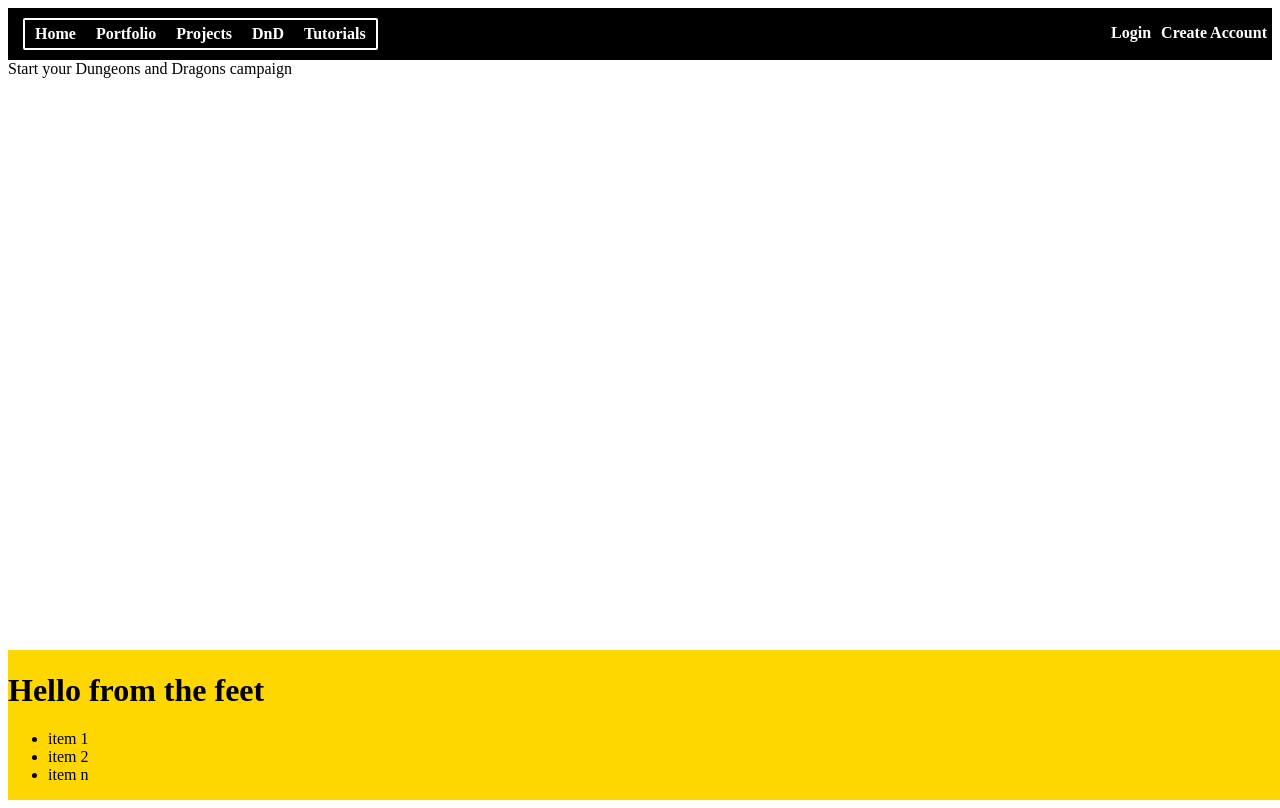
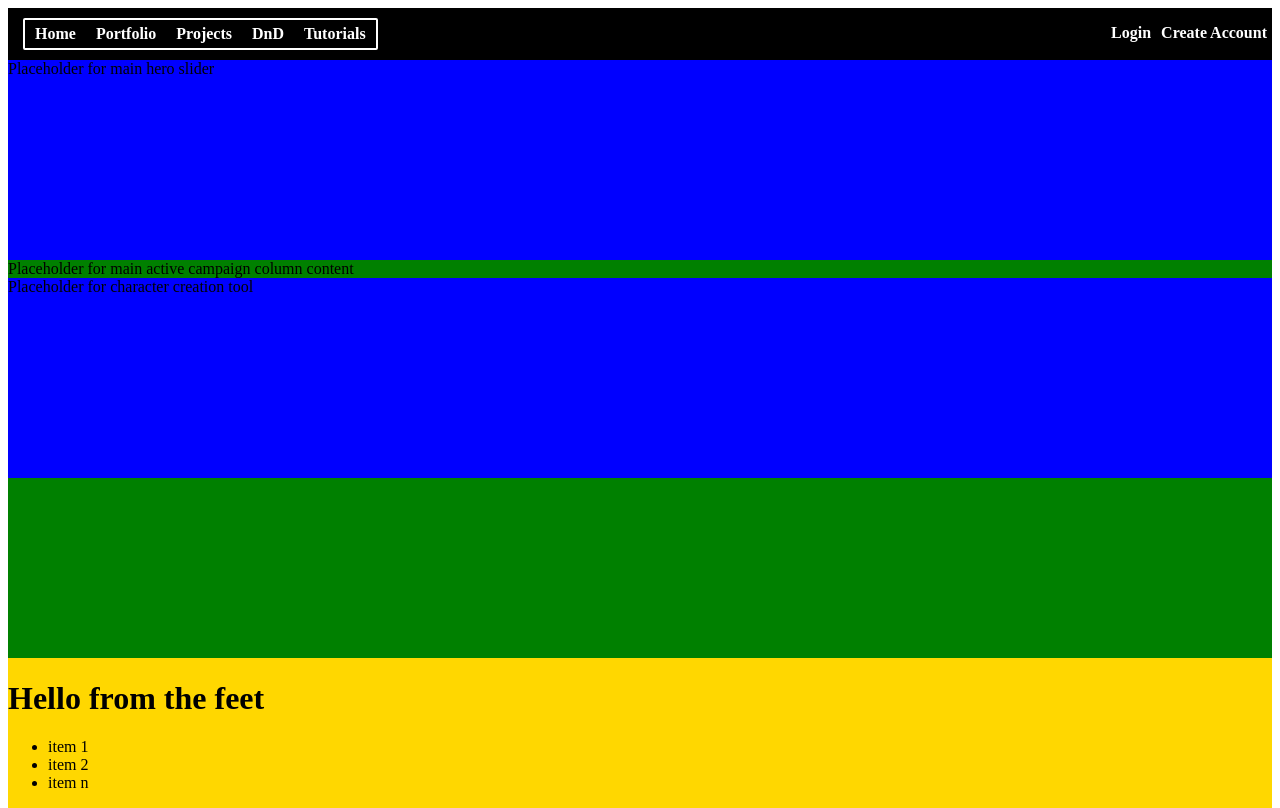
Before and after one commit to EternalVigil/TheEternalVigil, a React (Create React App) app: page /dnd in a window 1280 px wide. Built offline with nearby package versions, Linux system fonts and the light colour scheme.

Commit message:
added new elements to DnD pages, added firebase-tools to package.json

```diff
--- a/src/App.css
+++ b/src/App.css
@@ -15,6 +15,7 @@
   position: relative;
   float: left;
   flex-direction: column;
+  min-height: 100vh;
   height: 100%;
   width: 100%;
   margin: 0;
--- a/src/App.scss
+++ b/src/App.scss
@@ -20,6 +20,7 @@ $break-medium: 850px;
 	position: relative;
 	float: left;
 	flex-direction: column;
+	min-height: 100vh;
 	height: 100%;
 	width: 100%;
 	margin: 0;
--- /dev/null
+++ b/src/CampaignSelector.js
@@ -0,0 +1,13 @@
+import React, { Component } from 'react';
+
+class CampaignSelector extends Component {
+	render() {
+		return (
+			<div className = 'activeCampaigns'>
+			Placeholder for main active campaign column content
+			</div>
+			);
+	}
+}
+
+export default CampaignSelector;
--- /dev/null
+++ b/src/CreateCharacterHero.js
@@ -0,0 +1,13 @@
+import React, { Component } from 'react';
+
+class CreateCharacterHero extends Component {
+	render() {
+		return (
+			<div className = 'mainHero'>
+			Placeholder for character creation tool
+			</div>
+			);
+	}
+}
+
+export default CreateCharacterHero;
--- /dev/null
+++ b/src/DnDHero.js
@@ -0,0 +1,13 @@
+import React, { Component } from 'react';
+
+class DnDHero extends Component {
+	render() {
+		return (
+			<div className='mainHero'>
+			Placeholder for main hero slider
+			</div>
+			);
+	}
+}
+
+export default DnDHero;
--- a/src/routes/DnD.js
+++ b/src/routes/DnD.js
@@ -1,14 +1,20 @@
 import React, { Component } from 'react';
 import Header from '../Header.js';
 import Footer from '../Footer.js';
+
+import DnDHero from '../DnDHero.js';
+import CampaignSelector from '../CampaignSelector.js';
+import CreateCharacterHero from '../CreateCharacterHero.js';
 
 
 class DnD extends Component {
 	render() {
 		return (
-			<div className = 'tabletopPage'>
+			<div className = 'App tableTop'>
 			<Header />
-			Start your Dungeons and Dragons campaign
+			<DnDHero />
+			<CampaignSelector />
+			<CreateCharacterHero />
 			<Footer />
 			</div>
 
```
Also changed, not shown: 1 other file (tests, documents, lock files or other folders).
